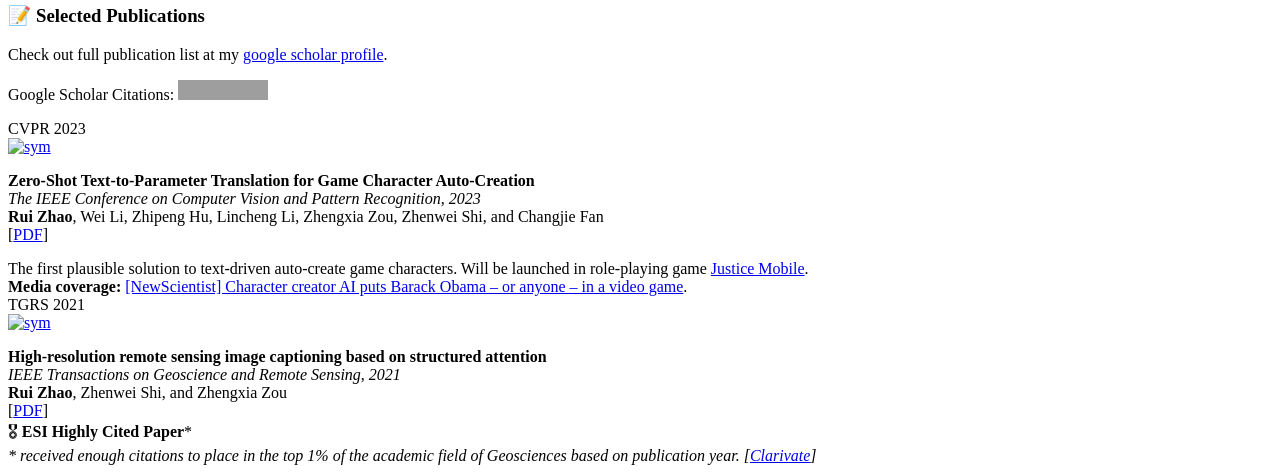
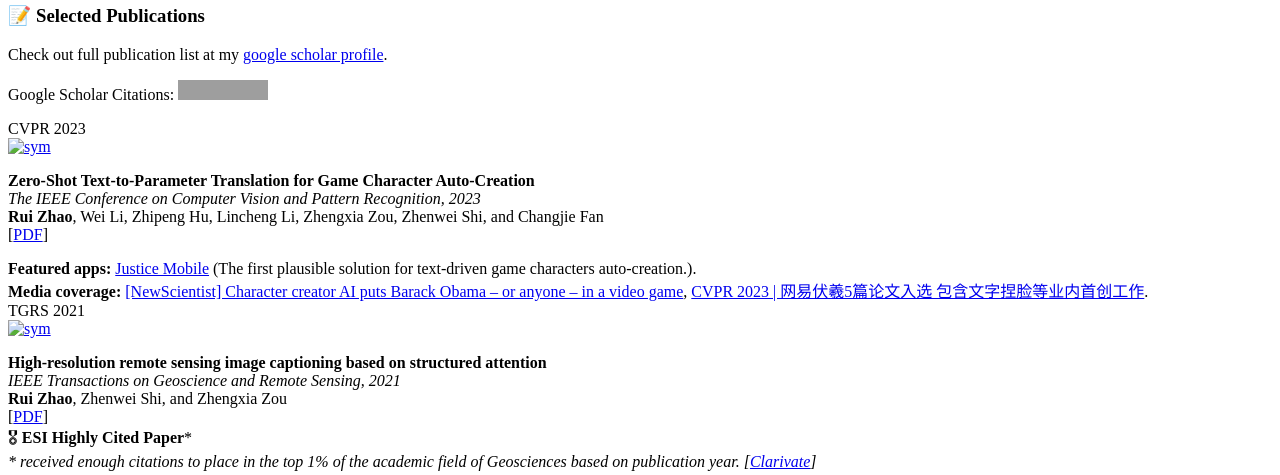
Before and after one commit to ruizhaocv/ruizhaocv.github.io, a Jekyll site: the page built from _pages/includes/pub.md, in a window 1280 px wide and 900 px high, scrolled down 444 px, cut to the strip 0-475 px from the top of the window. Built offline with Jekyll 4.4.1, drawn with Linux system fonts in a browser that asks for light colours; our own code applies the rules of GitHub Pages for plain Markdown files; grey boxes are pictures that could not be loaded.

Commit message:
add media coverage and featured apps

```diff
--- a/_pages/includes/pub.md
+++ b/_pages/includes/pub.md
@@ -20,8 +20,8 @@ Google Scholar Citations:
 <b>Rui Zhao</b>, Wei Li, Zhipeng Hu, Lincheng Li, Zhengxia Zou, Zhenwei Shi, and Changjie Fan<br>
 [<a href="https://arxiv.org/abs/2303.01311">PDF</a>]<br>
 <div style="text-align: justify">
-The first plausible solution to text-driven auto-create game characters. Will be launched in role-playing game <a href="https://h.163.com/">Justice Mobile</a>.<br>
-<b>Media coverage: </b> <a href="https://www.newscientist.com/article/2362730-character-creator-ai-puts-barack-obama-or-anyone-in-a-video-game/">[NewScientist] Character creator AI puts Barack Obama – or anyone – in a video game</a>. <br>
+<b>Featured apps: </b> <a href="https://h.163.com/">Justice Mobile</a> (The first plausible solution for text-driven game characters auto-creation.).<br>
+<b>Media coverage: </b> <a href="https://www.newscientist.com/article/2362730-character-creator-ai-puts-barack-obama-or-anyone-in-a-video-game/">[NewScientist] Character creator AI puts Barack Obama – or anyone – in a video game</a>, <a href="https://mp.weixin.qq.com/s/I4MVjk7rIZIl0g8OY6xobg">CVPR 2023 | 网易伏羲5篇论文入选 包含文字捏脸等业内首创工作</a>. <br>
 </div>
 </div>
 </div>
```
